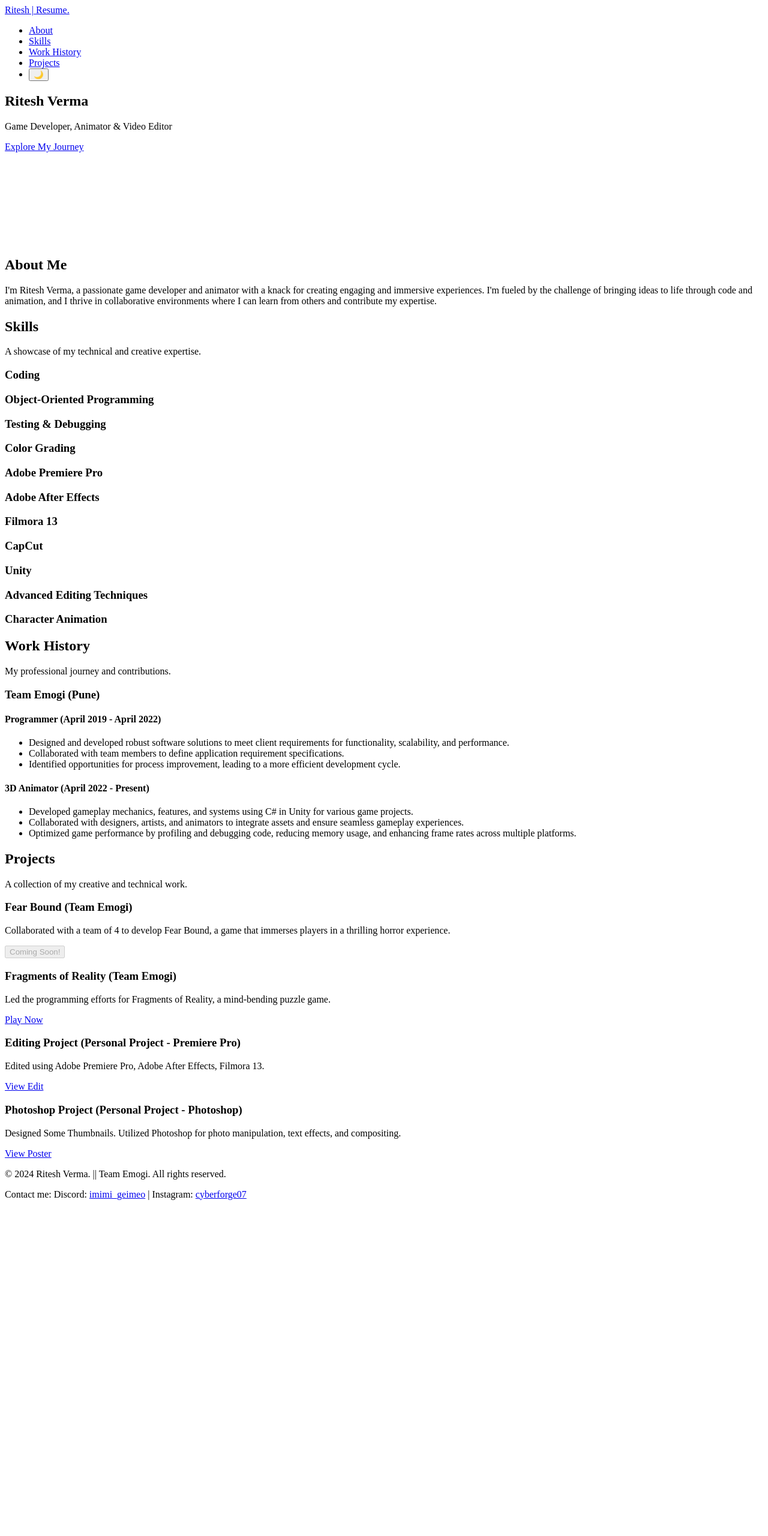
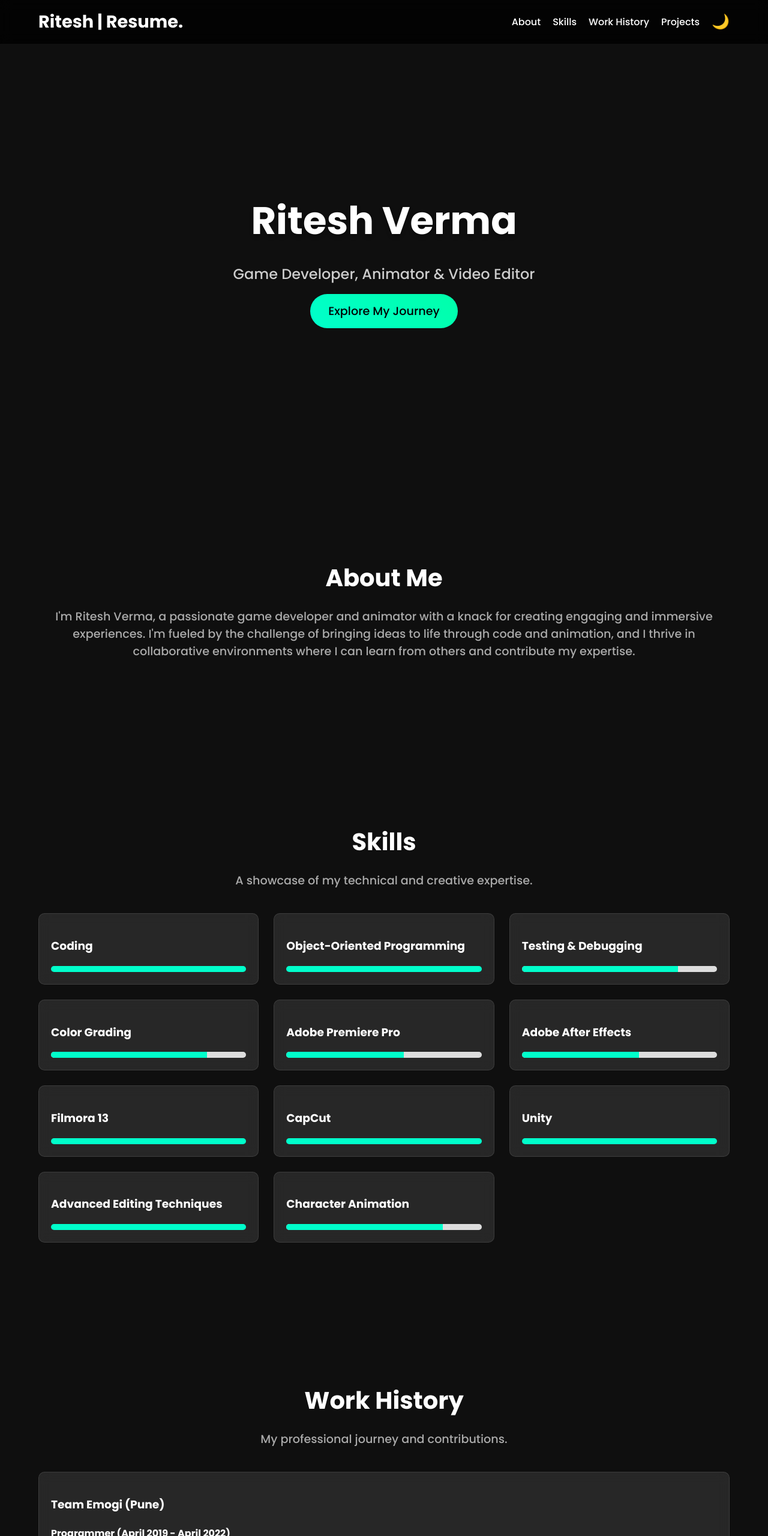
Before and after one commit to Imimi328/Resume, a plain HTML site: page index.html in a window 1280 px wide. Shown: the top 2560 px of the page at 60% size. Before the commit the page ends 2016 px from the top, so only its background shows below. Drawn offline with nearby package versions, Linux system fonts and the light colour scheme.

Commit message:
Update style.css

```diff
--- a/style.css
+++ b/style.css
@@ -1,113 +1,403 @@
-// Particle System with Independent Revolving Particles (Spawned Far Away)
-function initializeCanvas() {
-  const canvas = document.getElementById("hero-canvas");
-  if (!canvas) return;
+/* General Styles */
+body {
+  font-family: 'Poppins', sans-serif;
+  margin: 0;
+  padding: 0;
+  background: #0f0f0f;
+  color: #ffffff;
+  overflow-x: hidden;
+  scroll-behavior: smooth;
+  transition: background 0.5s, color 0.5s;
+}
 
-  const ctx = canvas.getContext("2d");
-  canvas.width = window.innerWidth;
-  canvas.height = window.innerHeight;
+body.light-mode {
+  background: #f0f0f0;
+  color: #000;
+}
 
-  const body = document.body;
+/* Custom Scrollbar */
+body::-webkit-scrollbar {
+  width: 10px;
+}
 
-  // Central force or gravitational center (canvas center)
-  const centerX = canvas.width / 2;
-  const centerY = canvas.height / 2;
+body::-webkit-scrollbar-track {
+  background: #1a1a1a;
+}
 
-  class Particle {
-    constructor(x, y) {
-      // Initialize position and orbit parameters for each particle
-      this.x = x;
-      this.y = y;
-      this.radius = Math.random() * 2 + 2; // Random size
-      this.angle = Math.random() * Math.PI * 2; // Random initial angle
-      this.speed = 0.01 + Math.random() * 0.03; // Random orbital speed (angular velocity)
-      this.distance = Math.random() * 1000 + 50; // Increased distance range (spawn particles farther)
-      this.color = this.getParticleColor(); // Dynamically set color based on mode
-    }
+body::-webkit-scrollbar-thumb {
+  background: #00ffcb;
+  border-radius: 5px;
+}
 
-    getParticleColor() {
-      return body.classList.contains("light-mode") ? "#000" : "#fff"; // Light mode/dark mode color
-    }
+body.light-mode::-webkit-scrollbar-track {
+  background: #e0e0e0;
+}
 
-    draw() {
-      ctx.beginPath();
-      ctx.arc(this.x, this.y, this.radius, 0, Math.PI * 2);
-      ctx.fillStyle = this.color;
-      ctx.fill();
-    }
+body.light-mode::-webkit-scrollbar-thumb {
+  background: #00aa7f;
+}
 
-    update() {
-      // Update the position based on circular motion (angular velocity)
-      this.angle += this.speed; // Increase angle for rotation (orbital movement)
+/* Navbar */
+.navbar {
+  position: fixed;
+  width: 100%;
+  top: 0;
+  background: rgba(0, 0, 0, 0.8);
+  padding: 15px 5%;
+  display: flex;
+  justify-content: space-between;
+  align-items: center;
+  z-index: 100;
+  backdrop-filter: blur(10px);
+  transition: background 0.5s;
+  box-sizing: border-box;
+}
 
-      // Calculate the new position using polar coordinates (radius and angle)
-      this.x = centerX + this.distance * Math.cos(this.angle);
-      this.y = centerY + this.distance * Math.sin(this.angle);
+body.light-mode .navbar {
+  background: rgba(255, 255, 255, 0.8);
+}
 
-      // Optional: Add slight oscillation to make it feel more natural
-      this.x += Math.sin(this.angle * 3) * 2; // Oscillation effect in X
-      this.y += Math.cos(this.angle * 3) * 2; // Oscillation effect in Y
-    }
+.navbar .logo {
+  color: #ffffff;
+  font-size: 1.8rem;
+  font-weight: 700;
+  text-decoration: none;
+  transition: color 0.5s;
+}
+
+body.light-mode .navbar .logo {
+  color: #000;
+}
+
+.navbar ul {
+  list-style: none;
+  display: flex;
+  gap: 20px;
+  margin: 0;
+  padding: 0;
+  align-items: center;
+}
+
+.navbar ul li a {
+  text-decoration: none;
+  color: #ffffff;
+  font-weight: 500;
+  transition: color 0.3s ease;
+}
+
+body.light-mode .navbar ul li a {
+  color: #000;
+}
+
+.navbar ul li a:hover {
+  color: #00ffcb;
+}
+
+#theme-toggle {
+  background: none;
+  border: none;
+  cursor: pointer;
+  font-size: 1.5rem;
+  color: #ffffff;
+  transition: color 0.5s;
+  padding: 0;
+  margin: 0;
+}
+
+body.light-mode #theme-toggle {
+  color: #000;
+}
+
+/* Hero Section */
+.hero {
+  display: flex;
+  flex-direction: column;
+  justify-content: center;
+  align-items: center;
+  text-align: center;
+  height: 100vh;
+  position: relative;
+  padding: 0 5%;
+  z-index: 1;
+  overflow: hidden;
+}
+
+#hero-canvas {
+  position: absolute;
+  top: 0;
+  left: 0;
+  width: 100%;
+  height: 100%;
+  z-index: -1;
+  transition: filter 0.5s;
+}
+
+
+.hero-title {
+  font-size: 4rem;
+  margin-bottom: 20px;
+  color: #ffffff;
+  text-shadow: 0 4px 6px rgba(0, 0, 0, 0.3);
+  transition: color 0.5s;
+}
+
+body.light-mode .hero-title {
+  color: #000;
+}
+
+.hero-subtitle {
+  font-size: 1.5rem;
+  margin-bottom: 30px;
+  color: #cccccc;
+  transition: color 0.5s;
+}
+
+body.light-mode .hero-subtitle {
+  color: #555;
+}
+
+.cta-btn {
+  padding: 15px 30px;
+  background: linear-gradient(45deg, #00ffcb, #00ffaa);
+  color: #000;
+  text-decoration: none;
+  border-radius: 30px;
+  transition: all 0.3s ease;
+  font-size: 1.2rem;
+  border: none;
+  cursor: pointer;
+  visibility: visible !important;
+  opacity: 1 !important;
+  position: relative;
+  z-index: 10;
+}
+
+.cta-btn:hover {
+  transform: scale(1.1);
+}
+
+/* Portfolio Sections */
+.portfolio-section {
+  padding: 100px 5%;
+}
+
+.section-title {
+  font-size: 2.5rem;
+  text-align: center;
+  margin-bottom: 20px;
+  transition: color 0.5s;
+}
+
+body.light-mode .section-title {
+  color: #000;
+}
+
+.section-desc {
+  text-align: center;
+  font-size: 1.2rem;
+  margin-bottom: 40px;
+  color: #aaaaaa;
+  transition: color 0.5s;
+}
+
+body.light-mode .section-desc {
+  color: #555;
+}
+
+.skills-grid {
+  display: grid;
+  grid-template-columns: repeat(auto-fit, minmax(280px, 1fr));
+  gap: 25px;
+}
+
+.skill-card {
+  background: rgba(255, 255, 255, 0.1);
+  padding: 20px;
+  border-radius: 10px;
+  transition: transform 0.3s ease, box-shadow 0.3s ease, background 0.5s;
+  backdrop-filter: blur(10px);
+  border: 1px solid rgba(255, 255, 255, 0.1);
+}
+
+body.light-mode .skill-card {
+  background: rgba(0, 0, 0, 0.1);
+  border: 1px solid rgba(0, 0, 0, 0.1);
+}
+
+.skill-card:hover {
+  transform: scale(1.05);
+  box-shadow: 0 8px 15px rgba(0, 0, 0, 0.3);
+}
+
+.progress-bar {
+  height: 10px;
+  background-color: #ddd;
+  border-radius: 5px;
+  margin-top: 10px;
+  overflow: hidden;
+}
+
+.progress-bar::after {
+  content: '';
+  display: block;
+  height: 100%;
+  background-color: #00ffcb;
+  width: 0;
+  transition: width 1s ease-in-out;
+}
+
+.skill-card[data-skill="100"] .progress-bar::after {
+  width: 100%;
+}
+
+.skill-card[data-skill="80"] .progress-bar::after {
+  width: 80%;
+}
+
+.skill-card[data-skill="60"] .progress-bar::after {
+  width: 60%;
+}
+
+/* Work History Section */
+.work-card {
+  background: rgba(255, 255, 255, 0.1);
+  padding: 20px;
+  border-radius: 10px;
+  margin-bottom: 20px;
+  transition: transform 0.3s ease, box-shadow 0.3s ease, background 0.5s;
+  backdrop-filter: blur(10px);
+  border: 1px solid rgba(255, 255, 255, 0.1);
+}
+
+body.light-mode .work-card {
+  background: rgba(0, 0, 0, 0.1);
+  border: 1px solid rgba(0, 0, 0, 0.1);
+}
+
+.work-card:hover {
+  transform: scale(1.02);
+  box-shadow: 0 8px 15px rgba(0, 0, 0, 0.3);
+}
+
+/* Projects Section */
+.project-gallery {
+  display: grid;
+  grid-template-columns: repeat(auto-fit, minmax(280px, 1fr));
+  gap: 25px;
+}
+
+.project-card {
+  background: rgba(255, 255, 255, 0.1);
+  padding: 20px;
+  border-radius: 10px;
+  transition: transform 0.3s ease, box-shadow 0.3s ease, background 0.5s;
+  backdrop-filter: blur(10px);
+  border: 1px solid rgba(255, 255, 255, 0.1);
+}
+
+body.light-mode .project-card {
+  background: rgba(0, 0, 0, 0.1);
+  border: 1px solid rgba(0, 0, 0, 0.1);
+}
+
+.project-card:hover {
+  transform: scale(1.05);
+  box-shadow: 0 8px 15px rgba(0, 0, 0, 0.3);
+}
+
+.project-button {
+  padding: 10px 20px;
+  background: linear-gradient(45deg, #00ffcb, #00ffaa);
+  color: #000;
+  text-decoration: none;
+  border-radius: 5px;
+  font-weight: bold;
+  transition: all 0.3s ease;
+}
+
+.project-button:hover {
+  transform: scale(1.1);
+}
+
+.project-button.disabled {
+  background: #555;
+  cursor: not-allowed;
+}
+
+/* Footer */
+footer {
+  text-align: center;
+  padding: 20px 5%;
+  background: #0f0f0f;
+  color: #aaaaaa;
+  font-size: 0.9rem;
+  transition: background 0.5s, color 0.5s;
+}
+
+body.light-mode footer {
+  background: #e0e0e0;
+  color: #555;
+}
+
+footer a {
+  text-decoration: none;
+  color: #80ffe5;
+  font-weight: 500;
+  transition: color 0.5s;
+}
+
+body.light-mode footer a {
+  color: #00aa7f;
+}
+
+footer a:hover {
+  color: #00ffaa;
+}
+
+/* Mobile Styles */
+@media (max-width: 768px) {
+  .navbar {
+    padding: 12px 5%;
   }
 
-  let particles = [];
-  function createParticles() {
-    particles = [];
-    for (let i = 0; i < 100; i++) {
-      // Randomly place each particle at different angles and larger distances from the center
-      const angle = Math.random() * Math.PI * 2;
-      const distance = Math.random() * 500 + 100; // Increased range for distance (larger radius)
-      const x = centerX + Math.cos(angle) * distance;
-      const y = centerY + Math.sin(angle) * distance;
-      particles.push(new Particle(x, y));
-    }
+  .navbar ul {
+    gap: 12px;
   }
 
-  function animate() {
-    ctx.clearRect(0, 0, canvas.width, canvas.height); // Clear canvas
-    particles.forEach((particle) => {
-      particle.update(); // Update position for each particle
-      particle.draw(); // Draw each particle
-    });
-    requestAnimationFrame(animate); // Request next frame for animation
+  .navbar .logo {
+    font-size: 1.4rem;
   }
 
-  // Initialize particles and start animation
-  createParticles();
-  animate();
+  .hero-title {
+    font-size: 2.5rem;
+  }
 
-  // Handle window resize (resize canvas and particles)
-  window.addEventListener("resize", () => {
-    canvas.width = window.innerWidth;
-    canvas.height = window.innerHeight;
-    createParticles();
-  });
+  .hero-subtitle {
+    font-size: 1.2rem;
+  }
 
-  // Theme toggle button functionality (update particle colors)
-  const themeToggleButton = document.getElementById("theme-toggle");
-  if (themeToggleButton) {
-    themeToggleButton.addEventListener("click", () => {
-      body.classList.toggle("light-mode");
-      body.classList.toggle("dark-mode");
-      particles.forEach(particle => {
-        particle.color = particle.getParticleColor(); // Update particle colors based on theme change
-      });
-    });
+  .cta-btn {
+    padding: 12px 25px;
+    font-size: 1rem;
+  }
+
+  .portfolio-section {
+    padding: 60px 5%;
+  }
+
+  .section-title {
+    font-size: 2rem;
+  }
+
+  .section-desc {
+    font-size: 1rem;
+  }
+
+  .skills-grid, .project-gallery {
+    grid-template-columns: 1fr;
+  }
+
+  .progress-bar {
+    height: 8px;
   }
 }
-
-// Mobile detection (hide canvas on mobile)
-function isMobileDevice() {
-  return (
-    typeof window.orientation !== "undefined" ||
-    navigator.userAgent.match(/Android|webOS|iPhone|iPad|iPod|BlackBerry|Windows Phone/i)
-  );
-}
-
-// Initialize canvas only on desktop
-if (!isMobileDevice()) {
-  initializeCanvas();
-} else {
-  const canvas = document.getElementById("hero-canvas");
-  if (canvas) canvas.style.display = "none"; // Hide canvas on mobile
-}
```
